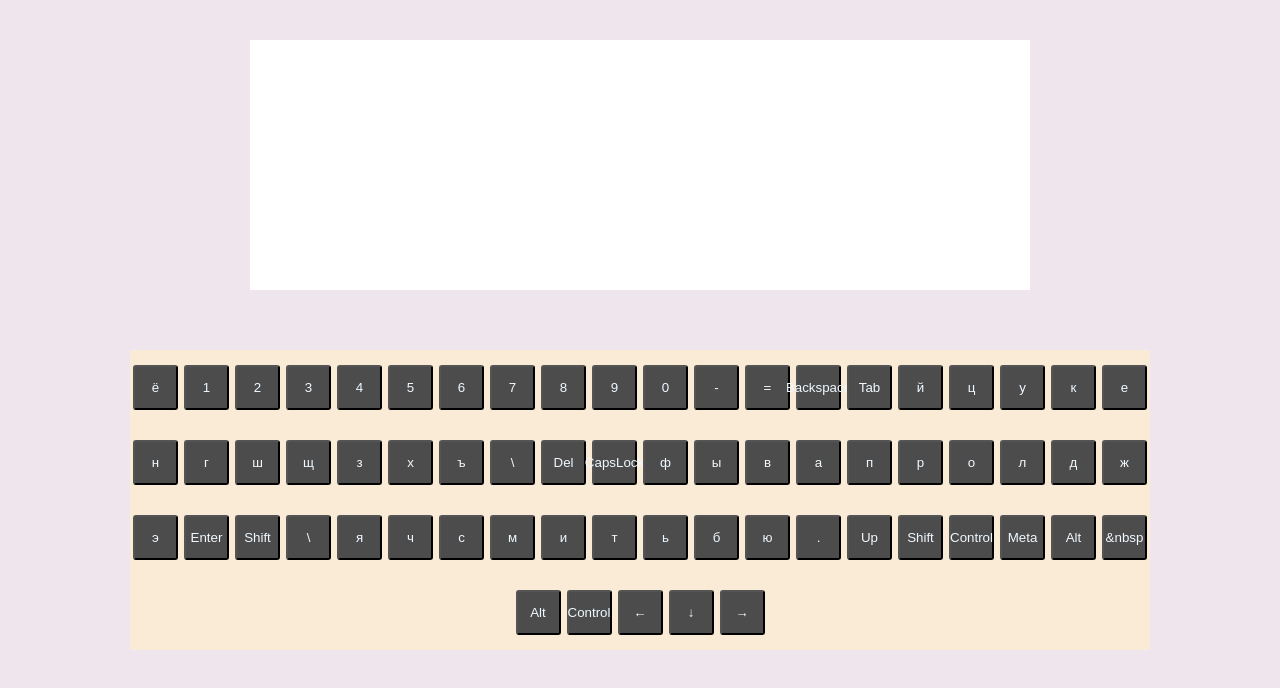
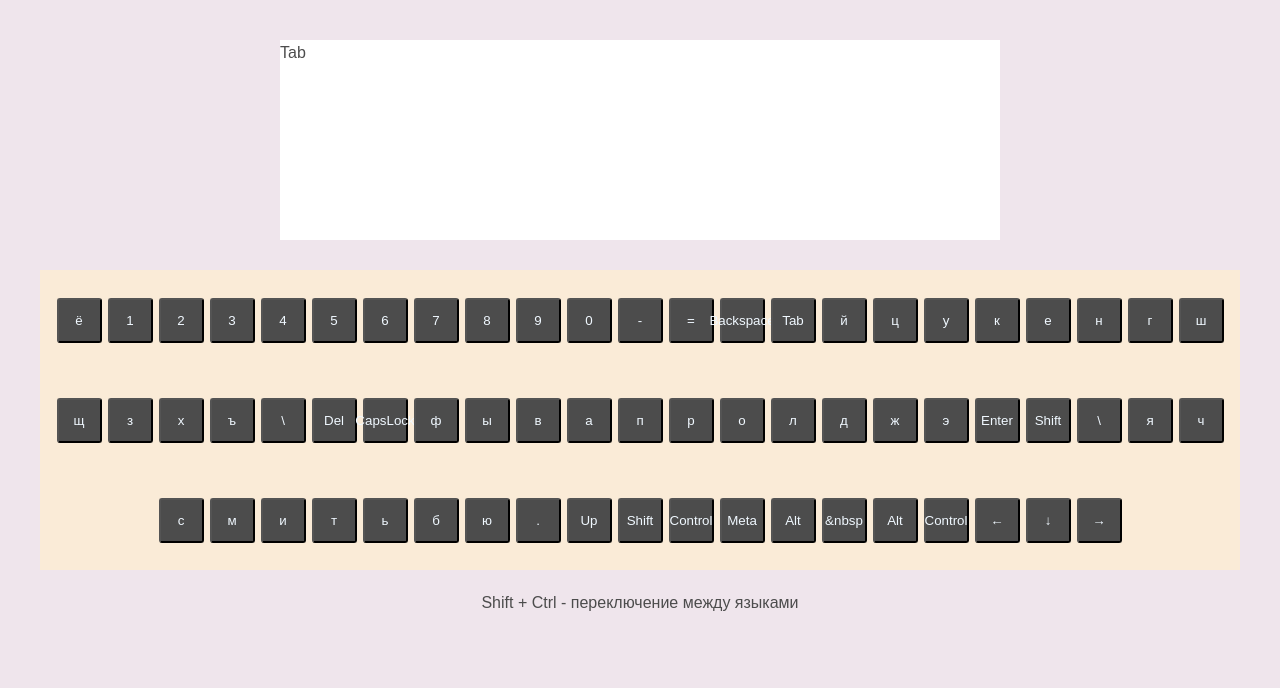
Before and after one commit to Elena040683/virtual-keyboard, a website: page src/index.html in a window 1280 px wide. Both pictures are taken after a click on the button "Tab". Drawn offline with Linux system fonts and the light colour scheme.

Commit message:
feat: add keys by click to textarea

```diff
--- a/src/index.js
+++ b/src/index.js
@@ -21,6 +21,7 @@ objCreation();
 const elements = keyboardCode.map((el, index) => {
   const button = document.createElement('button');
   button.classList.add('keyboard-key');
+  button.setAttribute('data-action', keyboard[index].code);
   button.type = 'button';
   button.textContent = keyboard[index].keyRu;
   return button;
@@ -30,15 +31,31 @@ function init() {
   const mainContainer = document.createElement('div');
   const keysContainer = document.createElement('section');
   const textarea = document.createElement('section');
+  const info = document.createElement('p');
 
   mainContainer.classList.add('container');
   keysContainer.classList.add('keyboard-container');
   textarea.classList.add('textarea');
+  info.classList.add('info');
+  info.textContent = 'Shift + Ctrl - переключение между языками';
 
   keysContainer.append(...elements);
 
-  mainContainer.append(textarea, keysContainer);
+  mainContainer.append(textarea, keysContainer, info);
   document.body.prepend(mainContainer);
 }
 
 init();
+
+const createEl = (el) => `<span class="letter">${el}</span>`;
+
+function onButtonPress(event) {
+  event.preventDefault();
+  const textView = document.querySelector('.textarea');
+
+  if (event.target.dataset.action) {
+    const letter = createEl(event.target.textContent);
+    textView.insertAdjacentHTML('beforeend', letter);
+  }
+}
+window.addEventListener('click', onButtonPress);
--- a/src/style.css
+++ b/src/style.css
@@ -34,7 +34,7 @@ body {
   flex-wrap: wrap;
   justify-content: center;
   align-items: center;
-  width: 85%;
+  min-width: 85%;
   min-height: 300px;
   margin: 0 auto;
   background-color: antiquewhite;
@@ -42,11 +42,11 @@ body {
 
 .textarea {
   display: block;
-  width: 65%;
-  min-height: 250px;
+  width: 60%;
+  min-height: 200px;
   margin: 0 auto;
   background-color: #fff;
-  margin-bottom: 60px;
+  margin-bottom: 30px;
 }
 
 .keyboard-key {
@@ -60,5 +60,9 @@ body {
   color:aliceblue;
   background-color: #4c4c4c;
   cursor: pointer;
-  /* font-size: 1.01rem; */
 }
+
+.info {
+  padding: 20px;
+  text-align: center;
+}
```
